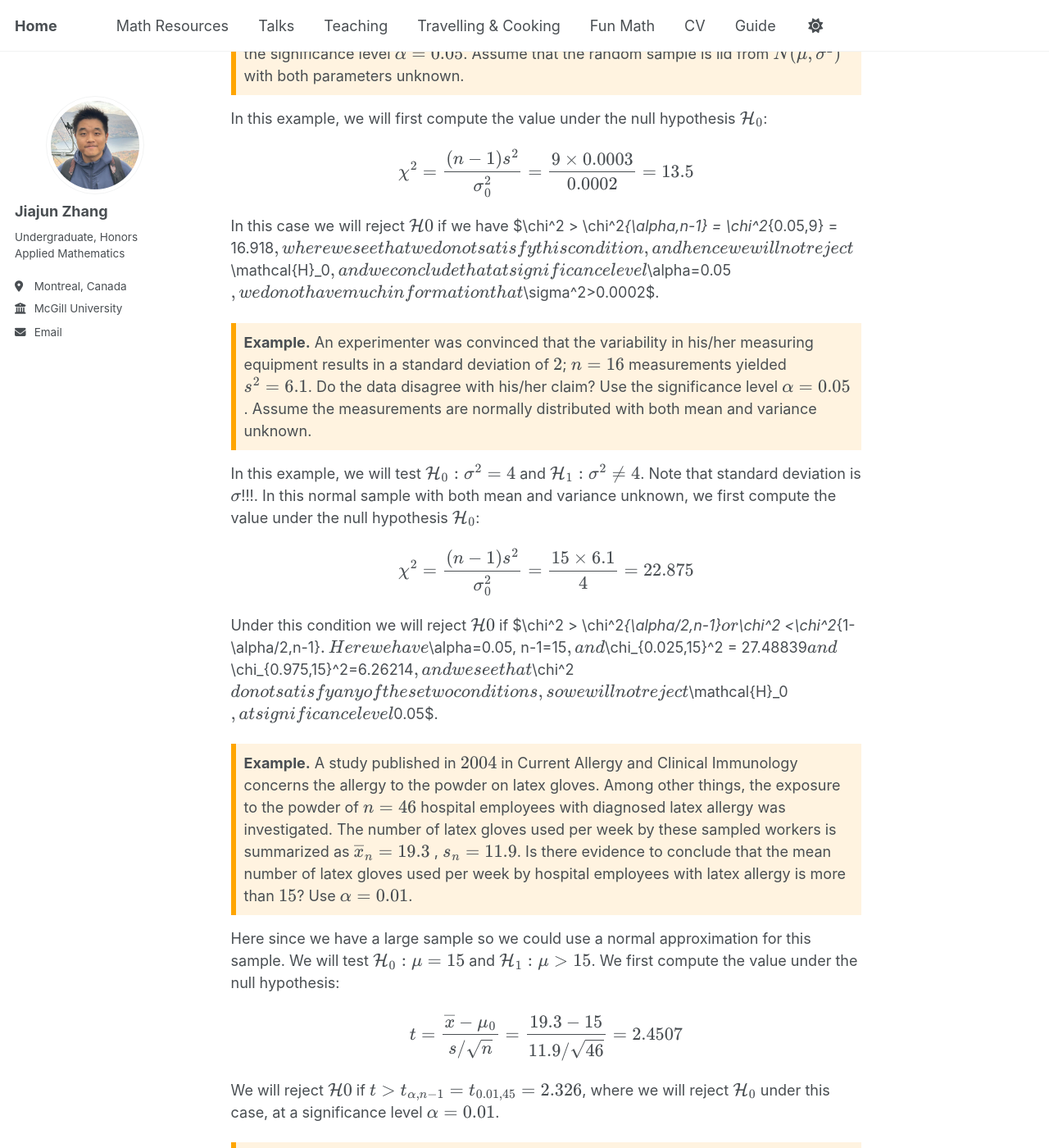
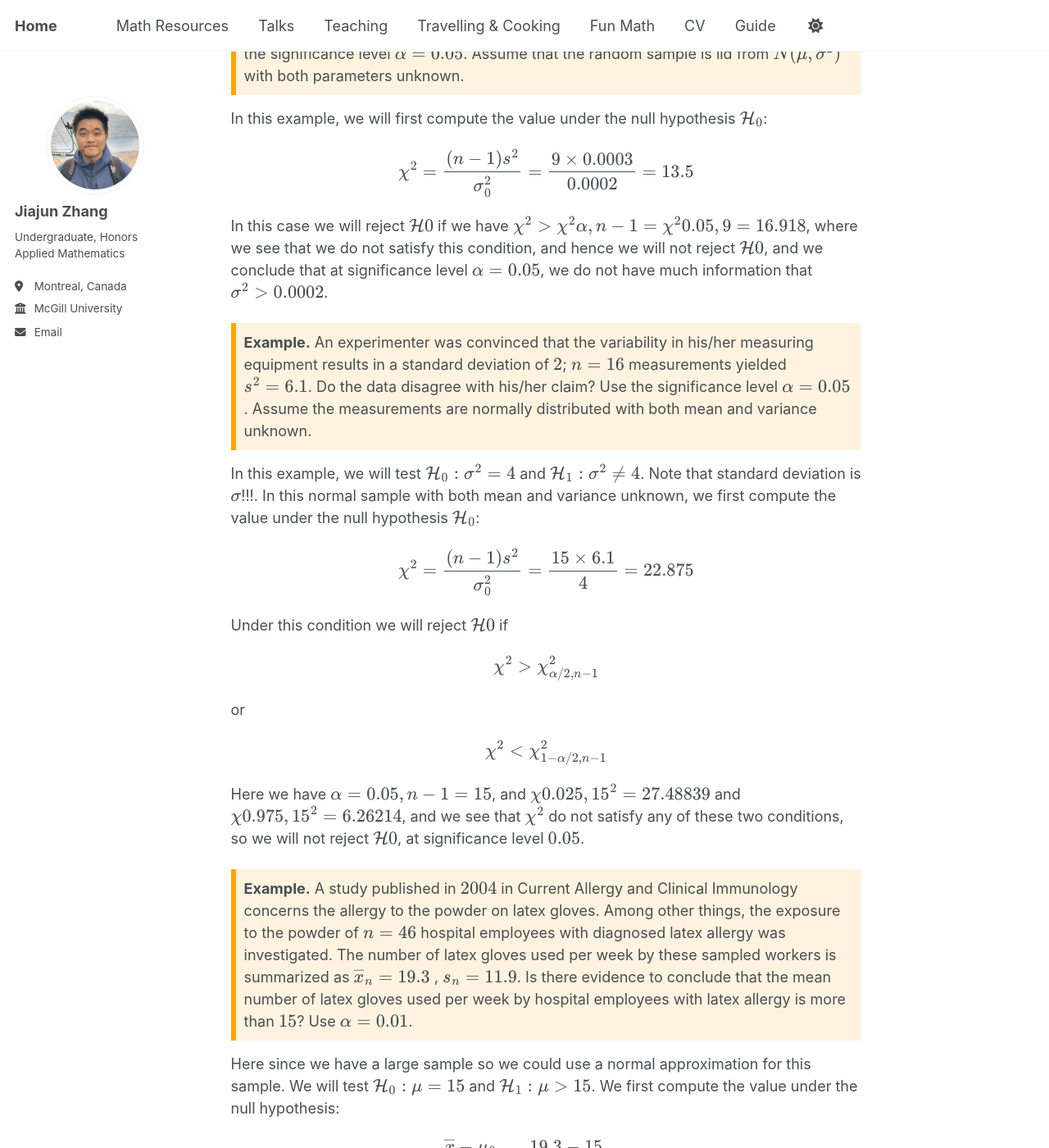
Before and after one commit to JohanssonRein/JohanssonRein.github.io, a Jekyll site: the page built from _publications/hypothesistesting.md, in a window 1280 px wide and 1400 px high, scrolled down 7793 px. Shown: the whole window at 82% size. Built offline with Jekyll 4.4.1, drawn with Linux system fonts in a browser that asks for light colours.

Commit message:
Update hypothesistesting.md

```diff
--- a/_publications/hypothesistesting.md
+++ b/_publications/hypothesistesting.md
@@ -366,7 +366,7 @@ $$
 \chi^2 = \frac{(n-1)s^2}{\sigma_0^2} = \frac{9\times0.0003}{0.0002} = 13.5
 $$
 
-In this case we will reject $\mathcal{H}0$ if we have $\chi^2 > \chi^2_{\alpha,n-1} = \chi^2_{0.05,9} = 16.918$, where we see that we do not satisfy this condition, and hence we will not reject $\mathcal{H}_0$, and we conclude that at significance level
+In this case we will reject $\mathcal{H}0$ if we have $\chi^2 > \chi^2{\alpha,n-1} = \chi^2{0.05,9} = 16.918$, where we see that we do not satisfy this condition, and hence we will not reject $\mathcal{H}0$, and we conclude that at significance level
 $\alpha=0.05$, we do not have much information that $\sigma^2>0.0002$.
 
 
@@ -386,8 +386,20 @@ $$
 \chi^2 = \frac{(n-1)s^2}{\sigma_0^2} = \frac{15\times6.1}{4} = 22.875
 $$
 
-Under this condition we will reject $\mathcal{H}0$ if $\chi^2 > \chi^2_{\alpha/2,n-1}$ or $\chi^2 <\chi^2_{1-\alpha/2,n-1}$. Here we have $\alpha=0.05, n-1=15$, and $\chi_{0.025,15}^2 = 27.48839$ and $\chi_{0.975,15}^2=6.26214$, and we see that
-$\chi^2$ do not satisfy any of these two conditions, so we will not reject $\mathcal{H}_0$, at significance level $0.05$.
+Under this condition we will reject $\mathcal{H}0$ if
+
+$$
+\chi^2 > \chi^2_{\alpha/2,n-1}
+$$
+
+or
+
+$$
+\chi^2 <\chi^2_{1-\alpha/2,n-1}
+$$
+
+Here we have $\alpha=0.05, n-1=15$, and $\chi{0.025,15}^2 = 27.48839$ and $\chi{0.975,15}^2=6.26214$, and we see that
+$\chi^2$ do not satisfy any of these two conditions, so we will not reject $\mathcal{H}0$, at significance level $0.05$.
 
 <div style="border-left: 6px solid orange; background-color: #fff3e0; padding: 10px; margin: 15px 0;">
   <strong>Example.</strong> A study published in $2004$ in Current Allergy and Clinical
```
